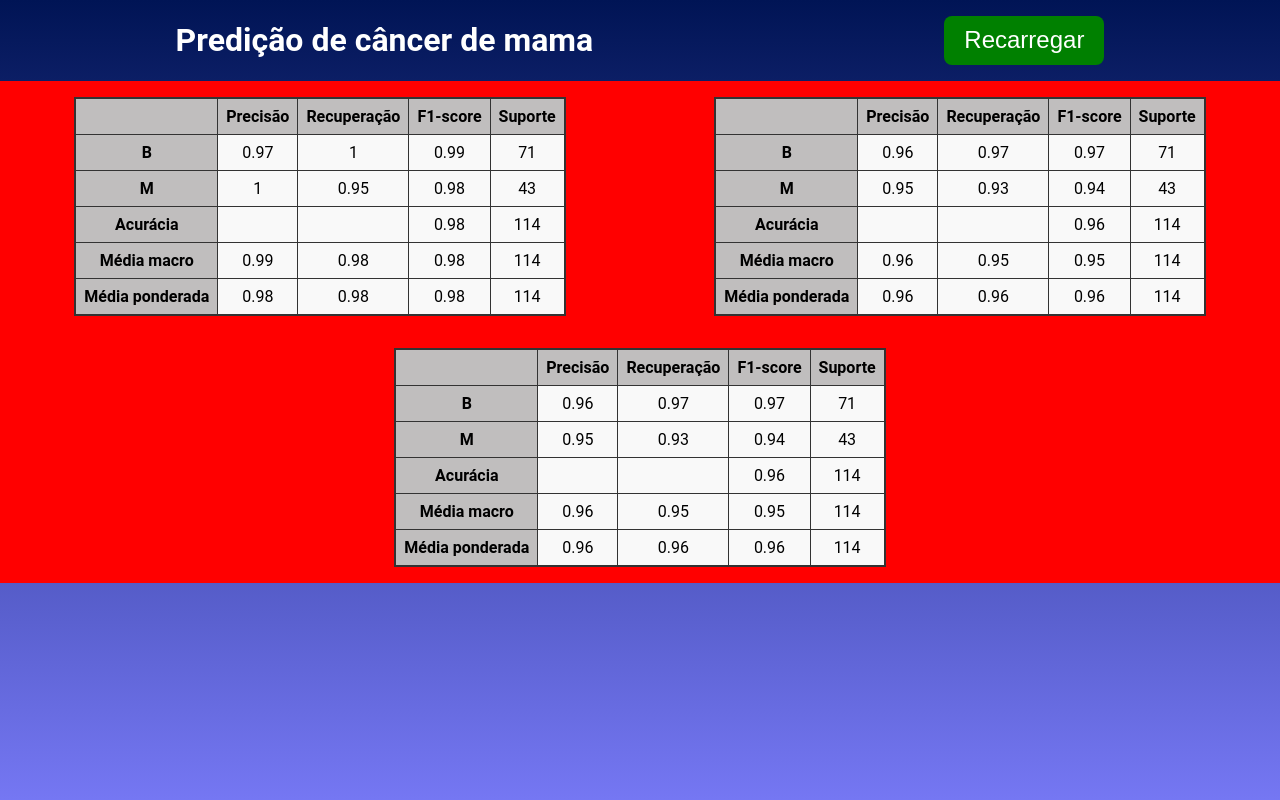
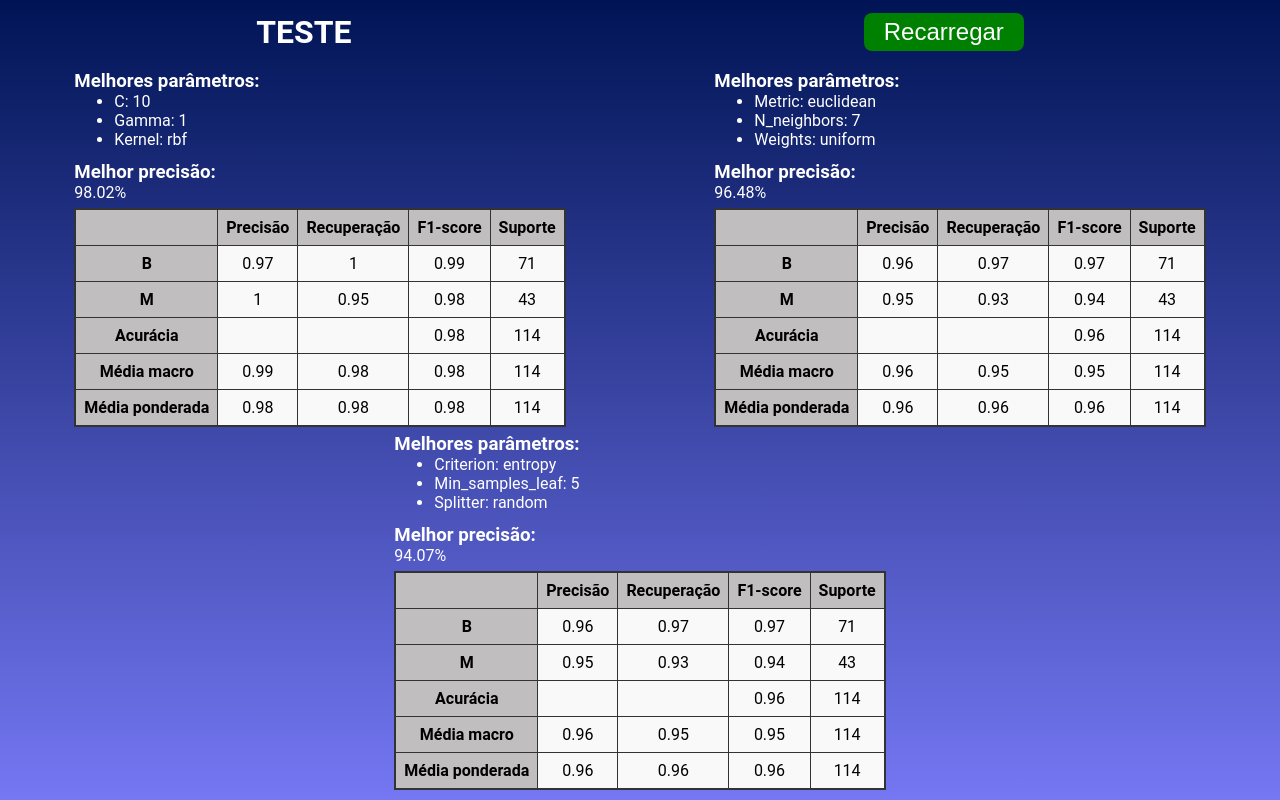
Before and after one commit to guirms/machine-learning-site, an Angular app in the folder frontend/ml-predict/: page / in a window 1280 px wide. Built offline with nearby package versions, Linux system fonts and the light colour scheme.

Commit message:
feat: finishing frontend design

```diff
--- a/frontend/ml-predict/src/app/app.component.html
+++ b/frontend/ml-predict/src/app/app.component.html
@@ -9,13 +9,38 @@
 
 <body>
   <header>
-    <h1 style="color: white;">Predição de câncer de mama</h1>
+    <!-- <h1 style="color: white;">Predição de câncer de mama</h1> -->
+    <h1 style="color: white;">TESTE</h1>
 
     <button class="btn-header">Recarregar</button>
   </header>
 
   <section class="tables">
-    <table *ngFor="let predict of predictResult">
+    <div class="predict" *ngFor="let predict of predictResult">
+      <div class="predict-header">
+        <div class="predict-info">
+          <h3 class="title">Melhores parâmetros:</h3>
+          <ul class="best-params">
+            <li *ngIf="predict.best_params.c">C: {{ predict.best_params.c }}</li>
+            <li *ngIf="predict.best_params.gamma">Gamma: {{ predict.best_params.gamma }}</li>
+            <li *ngIf="predict.best_params.kernel">Kernel: {{ predict.best_params.kernel }}</li>
+            <li *ngIf="predict.best_params.metric">Metric: {{ predict.best_params.metric }}</li>
+            <li *ngIf="predict.best_params.n_neighbors">N_neighbors: {{ predict.best_params.n_neighbors }}</li>
+            <li *ngIf="predict.best_params.weights">Weights: {{ predict.best_params.weights }}</li>
+            <li *ngIf="predict.best_params.criterion">Criterion: {{ predict.best_params.criterion }}</li>
+            <li *ngIf="predict.best_params.min_samples_leaf">Min_samples_leaf: {{ predict.best_params.min_samples_leaf
+              }}</li>
+            <li *ngIf="predict.best_params.splitter">Splitter: {{ predict.best_params.splitter }}</li>
+          </ul>
+        </div>
+
+        <div class="predict-info-accuracy">
+          <h3 class="title">Melhor precisão: </h3>
+          <p>{{ predict.best_accuracy }}%</p>
+        </div>
+      </div>
+
+      <table>
         <tr>
           <th></th>
           <th scope="col">Precisão</th>
@@ -59,6 +84,7 @@
           <td>{{ predict.classification_report.support.weighted_avg }}</td>
         </tr>
       </table>
+    </div>
   </section>
 
 </body>
--- a/frontend/ml-predict/src/app/app.component.scss
+++ b/frontend/ml-predict/src/app/app.component.scss
@@ -3,6 +3,7 @@ header {
     justify-content: space-around;
     flex-wrap: wrap;
     align-items: center;
+    height: 4rem;
 }
 
 .btn-header {
@@ -25,32 +26,53 @@ header {
     display: flex;
     justify-content: space-around;
     flex-wrap: wrap;
-    background-color:red;
+}
+
+.predict-header {
+  color: white;
+  height: 9rem;
+  display: flex;
+  flex-direction: column;
+  justify-content: space-around;
+}
+
+.accuracy {
+  margin-bottom: 0;
+}
+
+.best-params {
+  display: flex;
+  flex-direction: column;
+
+  p {
+    margin-right: .2rem;
+  }
+}
+
+.title {
+  margin-right: .5rem;
 }
 
 table {
-    margin: 1rem 0;
     table-layout: fixed;
     border-collapse: collapse;
     border: 2px solid #333;
   }
 
   th, td {
-    border: 1px solid #333; /* Define a largura e a cor da borda das células */
+    border: 1px solid #333;
     padding: 8px;
     text-align: center;
   }
 
   th {
-    background-color: #c0bebe; /* Define a cor de fundo para os cabeçalhos */
+    background-color: #c0bebe;
   }
 
-  /* Define uma cor alternada para as linhas da tabela */
   tr {
     background-color: #f9f9f9;
   }
 
-  /* Define o estilo para a primeira linha (cabeçalhos) */
   tr:first-child {
     font-weight: bold;
   }
--- a/frontend/ml-predict/src/app/app.component.ts
+++ b/frontend/ml-predict/src/app/app.component.ts
@@ -17,7 +17,7 @@ export class AppComponent {
     {
       best_accuracy: 98.02,
       best_params: {
-        C: 10,
+        c: 10,
         gamma: 1,
         kernel: "rbf"
       },
--- a/frontend/ml-predict/src/app/objects/PredictResult.ts
+++ b/frontend/ml-predict/src/app/objects/PredictResult.ts
@@ -6,7 +6,7 @@ export interface PredictResult {
 }
 
 interface BestParams {
-    C?: number;
+    c?: number;
     gamma?: number;
     kernel?: string;
     metric?: string;
--- a/frontend/ml-predict/src/styles.scss
+++ b/frontend/ml-predict/src/styles.scss
@@ -13,3 +13,7 @@ body {
     background-size: contain;
     font-family: 'Roboto', sans-serif; /* Definir 'Roboto' como a fonte principal */
 }
+
+* {
+    margin: 0;
+}
```
Lines whose indentation alone changed are shown as unchanged.
